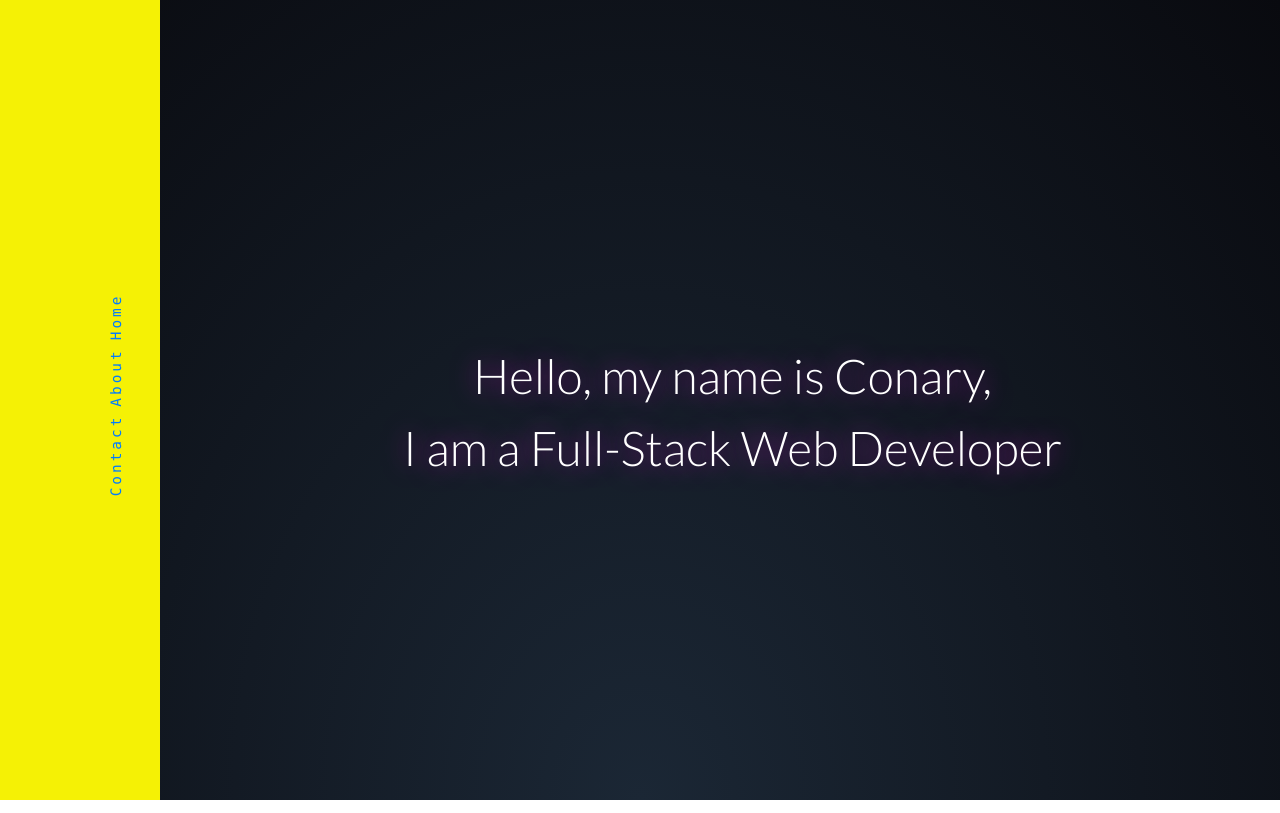
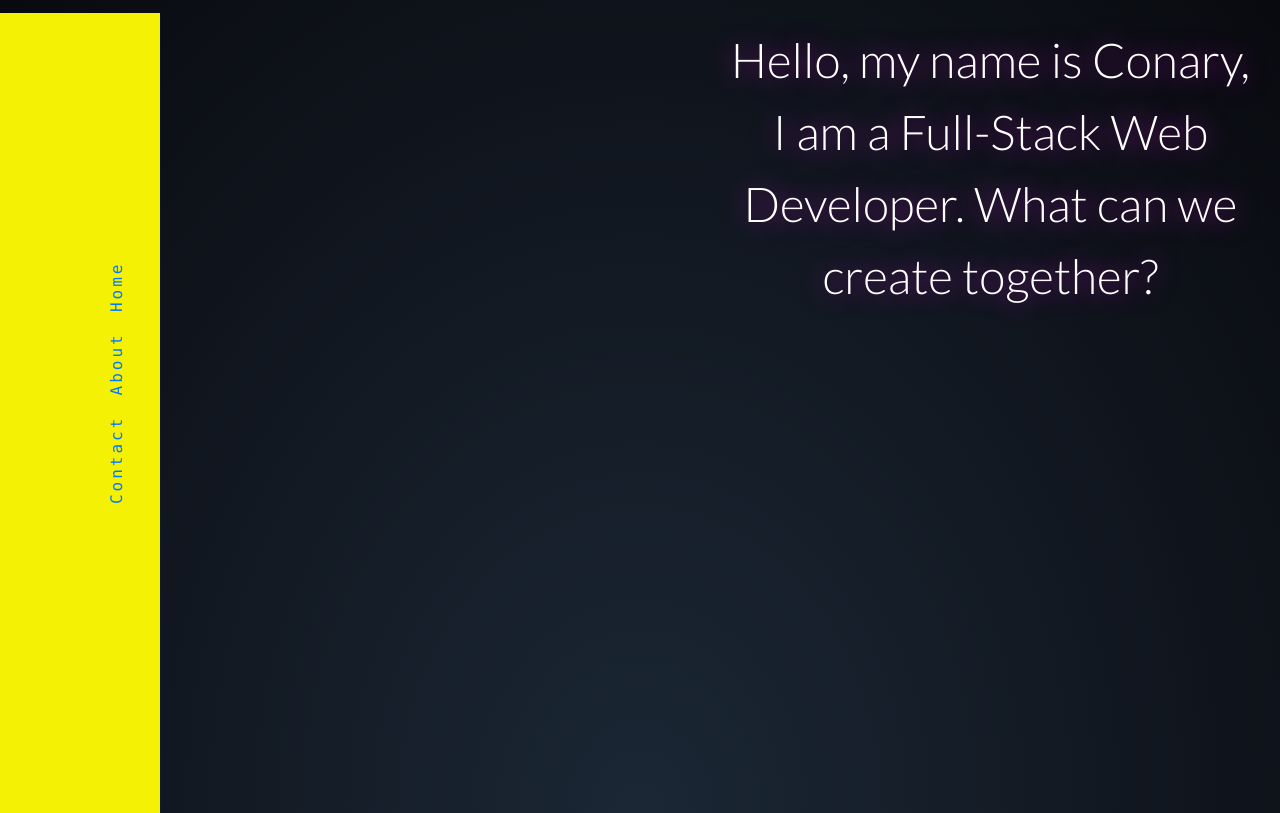
Before and after one commit to aurelions/NewPortfolio, a React (Create React App) app in the folder my_folio/: page / in a window 1280 px wide. Built offline with nearby package versions, Linux system fonts and the light colour scheme.

Commit message:
homepage styling changes...

```diff
--- a/my_folio/src/components/Home.js
+++ b/my_folio/src/components/Home.js
@@ -1,12 +1,20 @@
 import React from 'react';
+import '../styles/home.scss'
+import Image from 'react-bootstrap/Image'
 
 export default function Home(){
     return (
-        <div id="title">
-
-            <span>Hello, my name is Conary,</span><br/>
-            <span>I am a Full-Stack Web Developer</span><br/>
-        </div>
+    <div className='home_content'>
+        <section className='home_img'>
+             <Image fluid/>
+        </section>
+        <section className='bio'>
+        <span>Hello, my name is Conary,
+            I am a Full-Stack Web Developer.
+            What can we create together?
+        </span><br/>
+        </section>
+     </div>
 
 
 
--- a/my_folio/src/components/Navigation.js
+++ b/my_folio/src/components/Navigation.js
@@ -2,7 +2,7 @@ import React from 'react';
 import {NavLink} from 'react-router-dom';
 import {Navbar,Nav} from 'react-bootstrap';
 // import {SocialIcon} from 'react-social-icons';
-import * as FaIcons from "react-icons/fa";
+// import * as FaIcons from "react-icons/fa";
 import '../styles/navigation.scss'
 
 
@@ -23,15 +23,13 @@ return(
                 <NavLink className="navi" to="about">
                     About
                 </NavLink>
-                    <FaIcons.FaHome/>
+
                 <NavLink className="navi" to="/" exact>
                     Home
                 </NavLink>
 
             </Nav>
-       <div className="icons">
-                <FaIcons.FaTwitter url="https://twitter.com/kenzo_dev" target="_blank"/>
-       </div>
+
     </Navbar>
 
 
--- a/my_folio/src/styles/home.scss
+++ b/my_folio/src/styles/home.scss
@@ -0,0 +1,32 @@
+.home_content{
+    display: flex;
+    flex-direction: row;
+    margin: 1%;
+    .home_img{
+        display: inline-block;
+        vertical-align: top;
+        margin: 1%;
+        width: 48%;
+        min-width: 250px;
+    }
+
+    .bio{
+        display: inline-block;
+        vertical-align: top;
+        margin: 1%;
+        width: 48%;
+        min-width: 250px;
+        color: #fff;
+        text-align: center;
+        font-family: 'Lato', sans-serif;
+        font-weight: 100;
+        font-size: 3rem;
+        // top: 50%;
+        // left: 0;
+        // right: 0;
+        // margin-top: -60px;
+        // margin-left: 175px;
+        // padding-left: 10px;
+        text-shadow: 0 0 24px rgba(189,21,189,.8)
+    }
+}
--- a/my_folio/src/styles/navigation.scss
+++ b/my_folio/src/styles/navigation.scss
@@ -54,7 +54,7 @@ $c: #4B384C;
             transform: rotate(270deg);
             transform-origin: left center 4;
             cursor: vertical-text;
-            font-size: 0.9em;
+            font-size: 1em;
             font-family: 'Menlo', monospace;
             white-space: nowrap;
             letter-spacing: 3px;
@@ -63,7 +63,7 @@ $c: #4B384C;
 
            .navi{
                 display: flex;
-               margin: 2%;
+               margin: 5%;
                padding-top: 20px 10px;
                &:hover{
                     text-decoration: underline overline;
```
Also changed, not shown: my_folio/src/styles/about.scss (line endings or trailing spaces).
